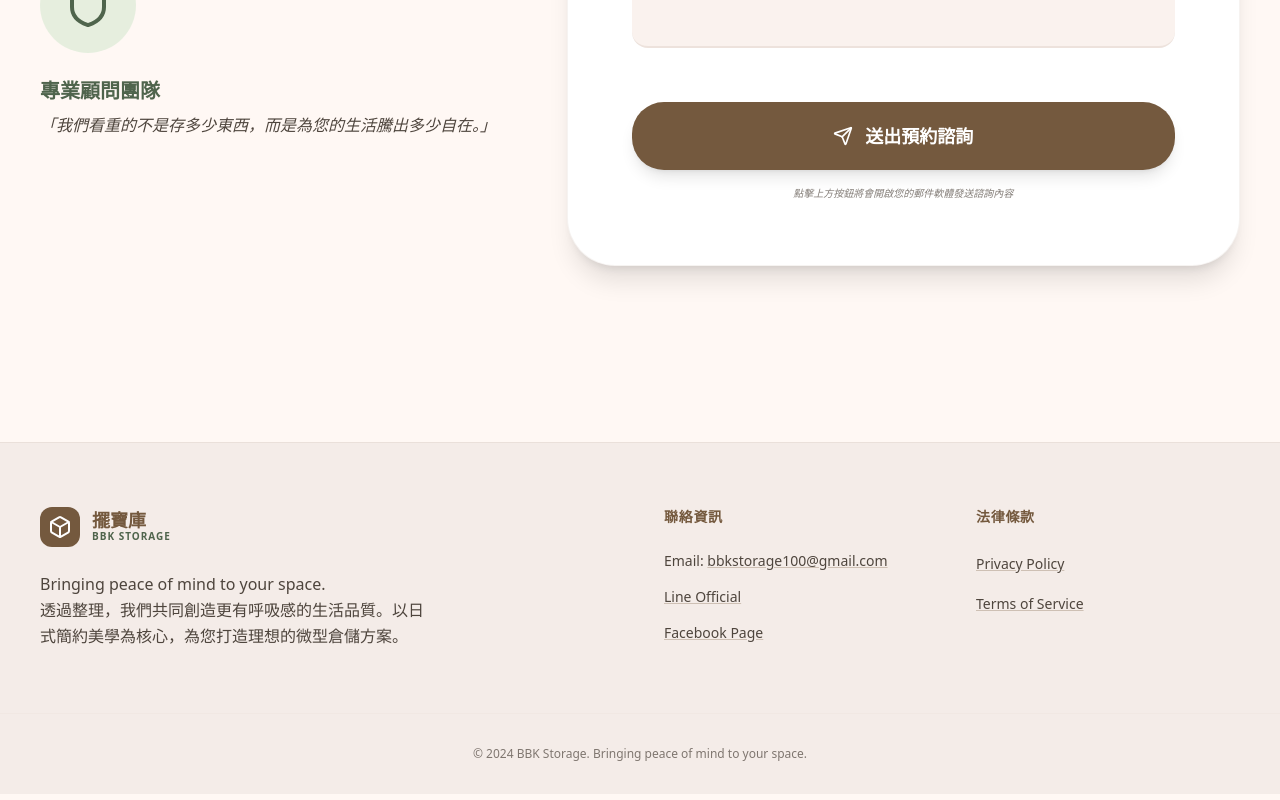
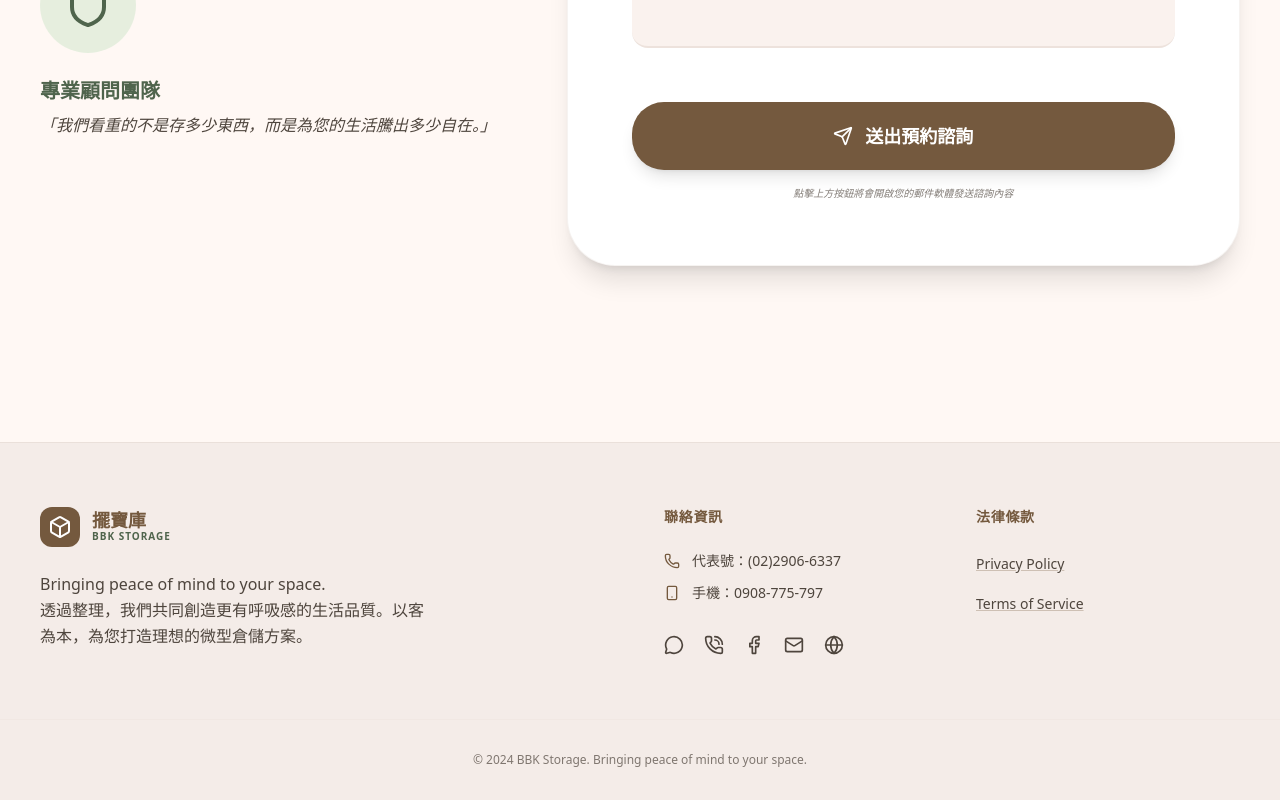
Before and after one commit to bbkstorage100/my-awesome-project, a React (Vite) app: page /#/contact in a window 1280 px wide. Shown: the part 768-1568 px from the top of the page. Built offline with nearby package versions, Linux system fonts and the light colour scheme.

Commit message:
feat: Update icons and contact details
Replaces `MessageSquare` icon with `MessageCircle` across the application. Updates the footer and contact page to include more comprehensive contact information.

```diff
--- a/src/components/Footer.tsx
+++ b/src/components/Footer.tsx
@@ -1,5 +1,5 @@
 import { Link } from 'react-router-dom';
-import { Box } from 'lucide-react';
+import { Box, Phone, Smartphone, MessageCircle, PhoneCall, Facebook, Mail, Globe } from 'lucide-react';
 
 export default function Footer() {
   return (
@@ -17,23 +17,40 @@ export default function Footer() {
           </Link>
           <p className="text-on-surface-variant max-w-sm text-base leading-relaxed">
             Bringing peace of mind to your space. <br />
-            透過整理，我們共同創造更有呼吸感的生活品質。以日式簡約美學為核心，為您打造理想的微型倉儲方案。
+            透過整理，我們共同創造更有呼吸感的生活品質。以客為本，為您打造理想的微型倉儲方案。
           </p>
         </div>
 
         <div>
           <h4 className="text-primary font-bold text-sm uppercase tracking-wider mb-6">聯絡資訊</h4>
-          <ul className="space-y-4">
-            <li className="text-sm text-on-surface-variant">
-              Email: <a href="mailto:bbkstorage100@gmail.com" className="hover:text-primary underline decoration-primary/30">bbkstorage100@gmail.com</a>
-            </li>
-            <li className="text-sm text-on-surface-variant">
-              <a href="https://line.me/R/ti/p/@anb6544c" target="_blank" rel="noopener noreferrer" className="hover:text-primary underline decoration-primary/30">Line Official</a>
-            </li>
-            <li className="text-sm text-on-surface-variant">
-              <a href="#" className="hover:text-primary underline decoration-primary/30">Facebook Page</a>
-            </li>
-          </ul>
+          <div className="space-y-3 mb-8">
+            <div className="flex items-center gap-3 text-sm text-on-surface-variant">
+              <Phone size={16} className="text-primary" />
+              <span>代表號：(02)2906-6337</span>
+            </div>
+            <div className="flex items-center gap-3 text-sm text-on-surface-variant">
+              <Smartphone size={16} className="text-primary" />
+              <span>手機：0908-775-797</span>
+            </div>
+          </div>
+
+          <div className="flex items-center gap-5">
+            <a href="https://line.me/R/ti/p/@anb6544c" target="_blank" rel="noopener noreferrer" className="text-on-surface-variant hover:text-primary transition-colors" title="LINE ID: @anb6544c">
+              <MessageCircle size={20} />
+            </a>
+            <a href="https://line.me/R/ti/p/@anb6544c" target="_blank" rel="noopener noreferrer" className="text-on-surface-variant hover:text-primary transition-colors" title="LINE 免費通話">
+              <PhoneCall size={20} />
+            </a>
+            <a href="https://www.facebook.com/bbk100storage" target="_blank" rel="noopener noreferrer" className="text-on-surface-variant hover:text-primary transition-colors" title="Facebook">
+              <Facebook size={20} />
+            </a>
+            <a href="mailto:bbkstorage100@gmail.com" className="text-on-surface-variant hover:text-primary transition-colors" title="Email">
+              <Mail size={20} />
+            </a>
+            <a href="https://www.bbkstorage.com.tw" target="_blank" rel="noopener noreferrer" className="text-on-surface-variant hover:text-primary transition-colors" title="Official Website">
+              <Globe size={20} />
+            </a>
+          </div>
         </div>
 
         <div>
--- a/src/pages/Contact.tsx
+++ b/src/pages/Contact.tsx
@@ -1,6 +1,6 @@
 import { useState, FormEvent } from 'react';
 import { motion } from 'motion/react';
-import { Mail, MessageSquare, Phone, MapPin, Send, Shield } from 'lucide-react';
+import { Mail, MessageCircle, Phone, MapPin, Send, Shield } from 'lucide-react';
 
 export default function Contact() {
   const [formData, setFormData] = useState({
@@ -77,7 +77,7 @@ ${formData.message || '無'}
 
               <a href="https://line.me/R/ti/p/@anb6544c" target="_blank" rel="noopener noreferrer" className="flex items-center gap-6 p-6 rounded-3xl bg-white border border-outline-variant/10 shadow-sm border-b-4 border-b-primary/20 hover:border-primary transition-all">
                 <div className="bg-primary-container/20 p-4 rounded-2xl text-primary">
-                  <MessageSquare size={24} />
+                   <MessageCircle size={24} />
                 </div>
                 <div>
                   <p className="text-xs text-on-surface-variant uppercase tracking-wider font-bold mb-1">LINE Official</p>
--- a/src/pages/Home.tsx
+++ b/src/pages/Home.tsx
@@ -1,5 +1,5 @@
 import { motion } from 'motion/react';
-import { ArrowRight, CheckCircle2, Shield, Thermometer, Wind, ShoppingBag, Box, House, MessageSquare, ClipboardCheck, Key, Search, User, MapPin } from 'lucide-react';
+import { ArrowRight, CheckCircle2, Shield, Thermometer, Wind, ShoppingBag, Box, House, MessageCircle, ClipboardCheck, Key, Search, User, MapPin } from 'lucide-react';
 import { Link } from 'react-router-dom';
 
 export default function Home() {
@@ -88,7 +88,7 @@ export default function Home() {
             </p>
             <div className="flex flex-wrap gap-4">
               <a href="https://line.me/R/ti/p/@anb6544c" target="_blank" rel="noopener noreferrer" className="bg-primary text-on-primary px-10 py-4 rounded-2xl font-bold flex items-center gap-2 hover:brightness-95 transition-all shadow-lg hover:shadow-xl hover:-translate-y-0.5">
-                <MessageSquare size={20} />
+                <MessageCircle size={20} />
                 立即詢價
               </a>
               <Link to="/offers" className="border-2 border-primary/20 text-primary px-10 py-4 rounded-2xl font-bold hover:bg-primary/5 transition-all">
@@ -300,7 +300,7 @@ export default function Home() {
               專業顧問將根據您的物品量，提供最精確的尺寸建議與報價。
             </p>
             <a href="https://line.me/R/ti/p/@anb6544c" target="_blank" rel="noopener noreferrer" className="inline-flex items-center gap-3 bg-primary text-on-primary px-12 py-5 rounded-2xl font-bold text-lg hover:scale-105 transition-transform shadow-2xl relative z-10">
-              <MessageSquare /> 獲取即時報價
+              <MessageCircle /> 獲取即時報價
             </a>
             <div className="absolute top-0 right-0 w-64 h-64 bg-primary/5 rounded-full translate-x-1/2 -translate-y-1/2" />
           </div>
```
